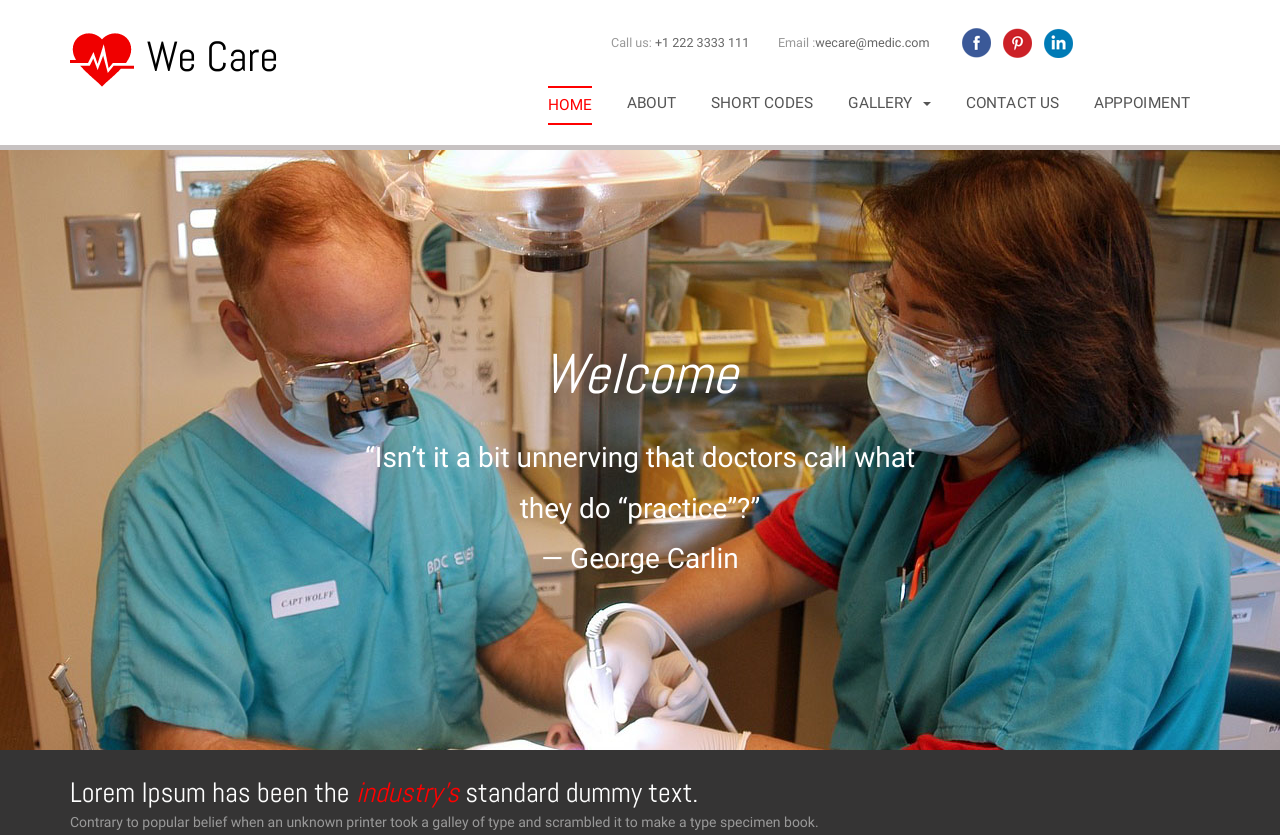
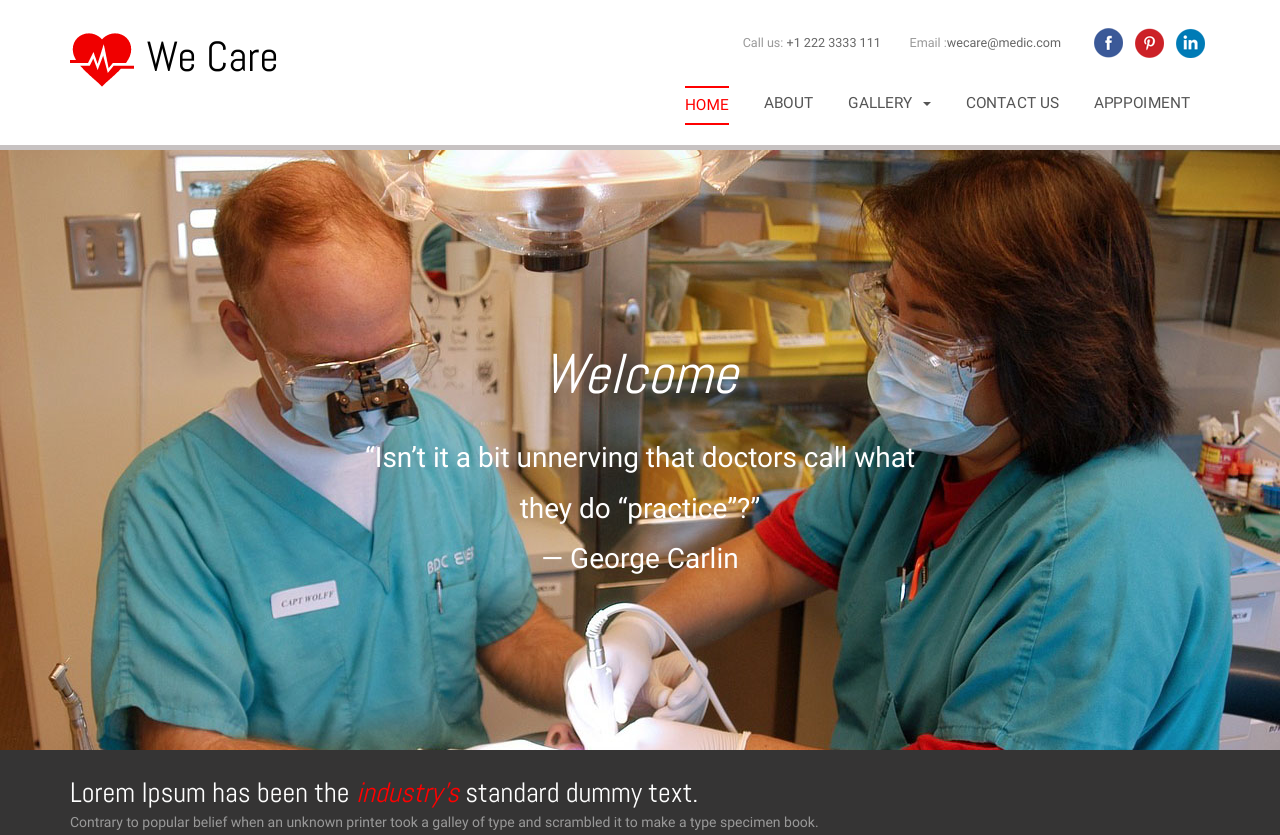
Before and after one commit to bernardo11rex/Project3, a plain HTML site: page index.html in a window 1280 px wide. Shown: the top 835 px of the page. Drawn offline with Linux system fonts and the light colour scheme.

Commit message:
index
Delete short codes tab

```diff
--- a/index.html
+++ b/index.html
@@ -62,7 +62,6 @@
 						<ul class="nav navbar-nav navbar-left">
 							<li class="active"><a href="index.html"><span>H</span><span>O</span><span>M</span><span>E</span></a></li>
 							<li><a href="about.html" class="link link--yaku"><span>A</span><span>B</span><span>O</span><span>U</span><span>T</span></a></li>
-							<li><a href="codes.html" class="link link--yaku"><span>S</span><span>H</span><span>O</span><span>R</span><span>T</span> <span>C</span><span>O</span><span>D</span><span>E</span><span>S</span></a></li>
 							<li><a href="#" class="dropdown-toggle link link--yaku" data-toggle="dropdown" role="button" aria-haspopup="true" aria-expanded="false"><span>G</span><span>A</span><span>L</span><span>L</span><span>E</span><span>R</span><span>Y</span><span class="caret"></span></a>
 								<ul class="dropdown-menu">
 									<li><a class="hvr-bounce-to-bottom" href="gallery.html">Gallery1</a></li>
```
